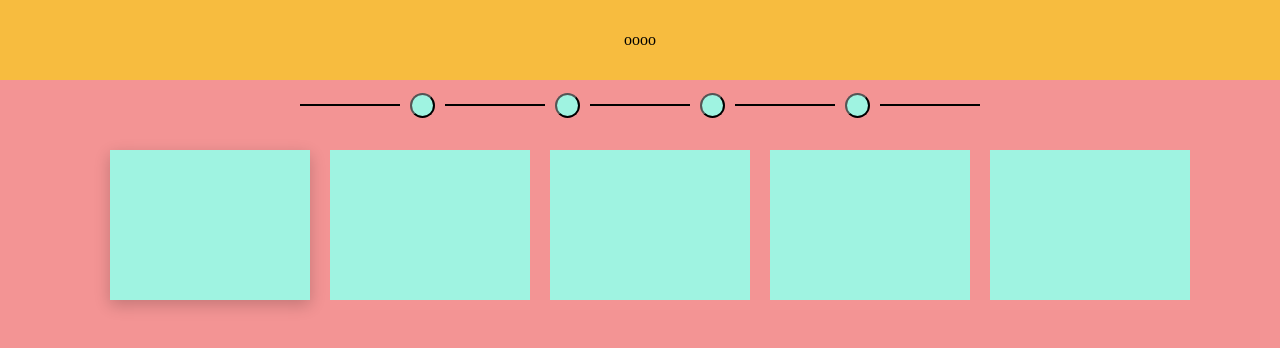
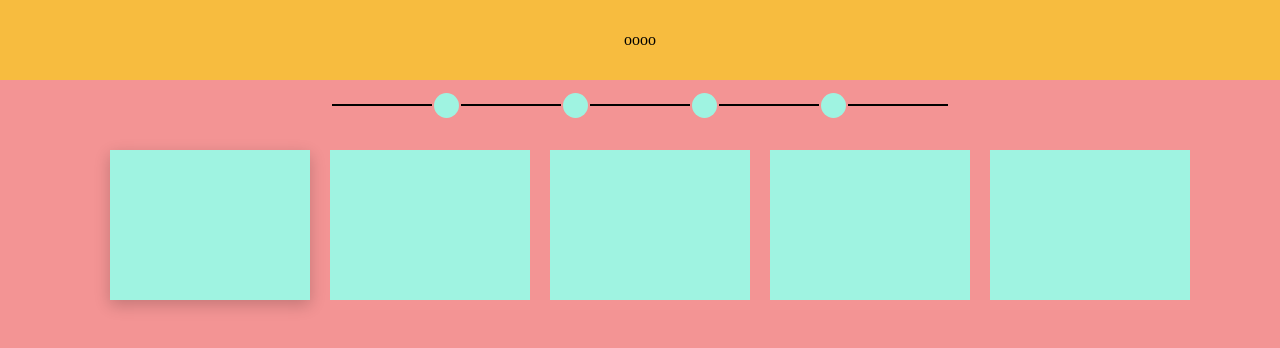
Before and after one commit to Romulo581/Atividade_Will, a plain HTML site: page html_t/index.html in a window 1280 px wide. Drawn offline with Linux system fonts and the light colour scheme.

Commit message:
alter,fil

```diff
--- a/css_t/styler.css
+++ b/css_t/styler.css
@@ -125,4 +125,7 @@ nav {
     background: var(--cor-cards-);
     height: 25px;
     width: 25px;
+    cursor: pointer;
+    border:none;
+    margin:-8px;
 }
```
